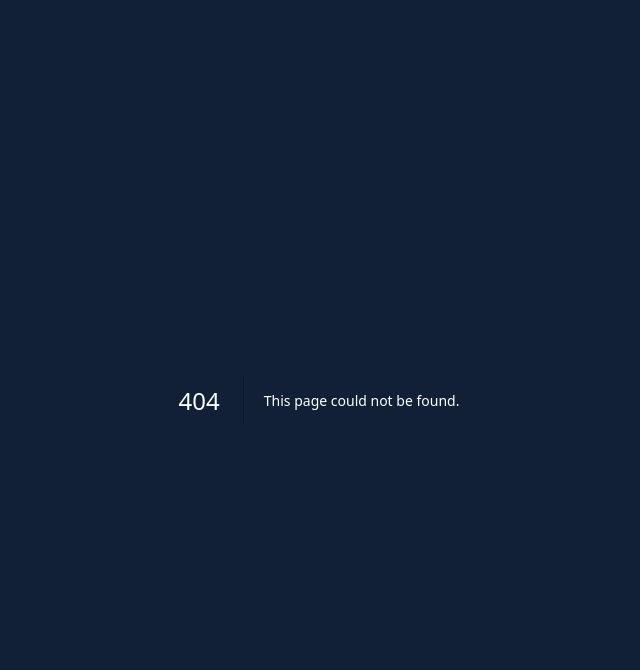
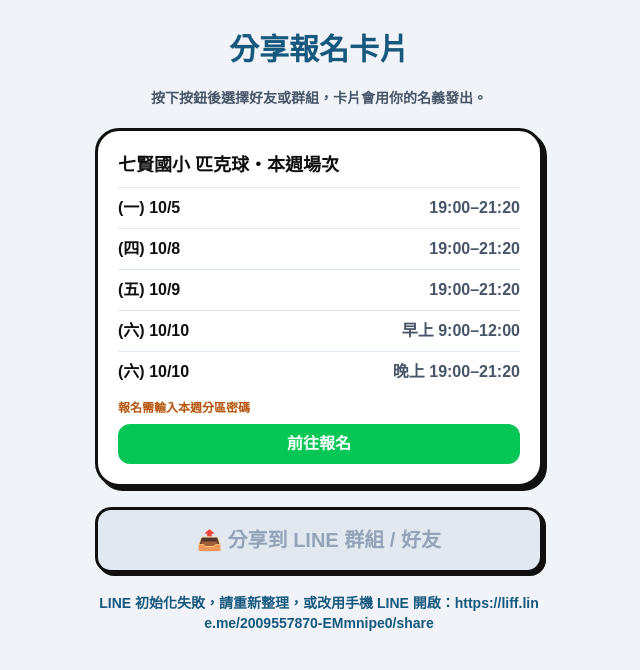
Before and after one commit to uncletim14/qixian-ball, a Next.js app: page /share in a window 1280 px wide. Before the commit this address had no page. Shown: the top 670 px of the page, without its empty margins (321-961 px from the left). Built offline with nearby package versions, Linux system fonts and the light colour scheme.

Commit message:
Add SharePage component for LINE sharing

```diff
--- /dev/null
+++ b/app/share/page.js
@@ -0,0 +1,138 @@
+'use client';
+// 📄 檔案路徑：app/share/page.js（新檔案，需要建立 share 資料夾）
+// 🆕 分享報名卡片到 LINE 好友 / 群組（用幹部自己的 LINE 名義發出）。
+//    請用這個連結開啟：https://liff.line.me/2009557870-EMmnipe0/share
+import { useEffect, useState } from 'react';
+
+const LIFF_ID = '2009557870-EMmnipe0';
+const LIFF_URL = `https://liff.line.me/${LIFF_ID}`;
+
+// 算出「目前這一週」的週一、週四、週五、週六日期（週六 22:00 後換成下一週）
+function weekDates() {
+  const now = new Date();
+  const d = new Date(now.getFullYear(), now.getMonth(), now.getDate());
+  const dow = d.getDay();
+  const mon = new Date(d);
+  mon.setDate(d.getDate() + (dow === 0 ? -6 : 1 - dow));
+  if ((dow === 6 && now.getHours() >= 22) || dow === 0) mon.setDate(mon.getDate() + 7);
+  const at = (n) => { const x = new Date(mon); x.setDate(mon.getDate() + n); return `${x.getMonth() + 1}/${x.getDate()}`; };
+  return { mon: at(0), thu: at(3), fri: at(4), sat: at(5) };
+}
+
+function buildRows() {
+  const w = weekDates();
+  return [
+    { day: '(一)', date: w.mon, time: '19:00–21:20' },
+    { day: '(四)', date: w.thu, time: '19:00–21:20' },
+    { day: '(五)', date: w.fri, time: '19:00–21:20' },
+    { day: '(六)', date: w.sat, time: '早上 9:00–12:00' },
+    { day: '(六)', date: w.sat, time: '晚上 19:00–21:20' }
+  ];
+}
+
+function buildFlex(origin) {
+  const rows = buildRows();
+  return {
+    type: 'flex',
+    altText: '七賢匹克球敘團｜本週報名',
+    contents: {
+      type: 'bubble',
+      hero: { type: 'image', url: `${origin}/og.jpg`, size: 'full', aspectRatio: '1200:630', aspectMode: 'cover' },
+      body: {
+        type: 'box', layout: 'vertical', spacing: 'sm',
+        contents: [
+          { type: 'text', text: '七賢國小 匹克球', weight: 'bold', size: 'lg' },
+          { type: 'text', text: '本週場次', size: 'sm', color: '#888888' },
+          { type: 'separator', margin: 'md' },
+          ...rows.map(r => ({
+            type: 'box', layout: 'horizontal', margin: 'sm',
+            contents: [
+              { type: 'text', text: `${r.day} ${r.date}`, size: 'md', weight: 'bold', flex: 4 },
+              { type: 'text', text: r.time, size: 'md', color: '#555555', align: 'end', flex: 5 }
+            ]
+          })),
+          { type: 'text', text: '報名需輸入本週分區密碼', size: 'xs', color: '#b45309', margin: 'lg', wrap: true }
+        ]
+      },
+      footer: {
+        type: 'box', layout: 'vertical',
+        contents: [
+          { type: 'button', style: 'primary', color: '#0b8f4d', action: { type: 'uri', label: '前往報名', uri: LIFF_URL } }
+        ]
+      }
+    }
+  };
+}
+
+function loadSdk() {
+  return new Promise((resolve, reject) => {
+    if (window.liff) return resolve(window.liff);
+    const s = document.createElement('script');
+    s.src = 'https://static.line-scdn.net/liff/edge/2/sdk.js';
+    s.onload = () => resolve(window.liff);
+    s.onerror = reject;
+    document.head.appendChild(s);
+  });
+}
+
+export default function SharePage() {
+  const [ready, setReady] = useState(false);
+  const [msg, setMsg] = useState('正在準備…');
+  const [rows, setRows] = useState([]);
+
+  useEffect(() => {
+    setRows(buildRows());
+    (async () => {
+      try {
+        const liff = await loadSdk();
+        await liff.init({ liffId: LIFF_ID });
+        if (!liff.isLoggedIn()) { liff.login({ redirectUri: window.location.href }); return; }
+        if (!liff.isApiAvailable('shareTargetPicker')) {
+          setMsg('這個環境無法使用分享功能，請在手機 LINE 裡開啟：' + LIFF_URL + '/share');
+          return;
+        }
+        setReady(true);
+        setMsg('');
+      } catch (e) {
+        setMsg('LINE 初始化失敗，請重新整理，或改用手機 LINE 開啟：' + LIFF_URL + '/share');
+      }
+    })();
+  }, []);
+
+  const share = async () => {
+    try {
+      const res = await window.liff.shareTargetPicker([buildFlex(window.location.origin)], { isMultiple: true });
+      setMsg(res ? '✅ 已分享！' : '已取消分享');
+    } catch (e) {
+      setMsg('分享失敗：' + (e && e.message ? e.message : '請稍後再試'));
+    }
+  };
+
+  return (
+    <main className="min-h-screen bg-[#f0f4f8] text-[#101010] p-4 sm:p-8 flex justify-center">
+      <div className="w-full max-w-md space-y-5">
+        <h1 className="text-2xl sm:text-3xl font-black text-[#17587f] text-center">分享報名卡片</h1>
+        <p className="text-center font-bold text-slate-600 text-sm">按下按鈕後選擇好友或群組，卡片會用你的名義發出。</p>
+        <div className="bg-white border-[3px] border-[#101010] rounded-3xl p-5 space-y-2" style={{ boxShadow: '4px 4px 0 #101010' }}>
+          <div className="font-black text-lg">七賢國小 匹克球・本週場次</div>
+          {rows.map((r, i) => (
+            <div key={i} className="flex justify-between font-bold border-t border-slate-200 pt-2">
+              <span>{r.day} {r.date}</span><span className="text-slate-600">{r.time}</span>
+            </div>
+          ))}
+          <div className="text-xs font-bold text-amber-700 pt-2">報名需輸入本週分區密碼</div>
+          <div className="bg-[#06C755] text-white text-center font-black rounded-xl py-2 mt-2">前往報名</div>
+        </div>
+        <button
+          onClick={share}
+          disabled={!ready}
+          className={`w-full p-4 rounded-2xl text-xl font-black border-[3px] border-[#101010] ${ready ? 'bg-[#e8c23a]' : 'bg-slate-200 text-slate-400'}`}
+          style={{ boxShadow: '3px 3px 0 #101010' }}
+        >
+          📤 分享到 LINE 群組 / 好友
+        </button>
+        {msg && <p className="text-center font-bold text-sm text-[#17587f] break-all">{msg}</p>}
+      </div>
+    </main>
+  );
+}
```
